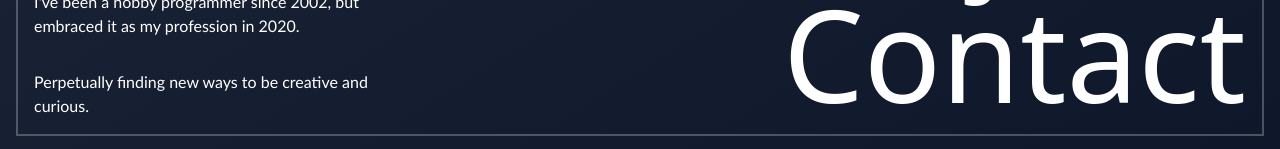
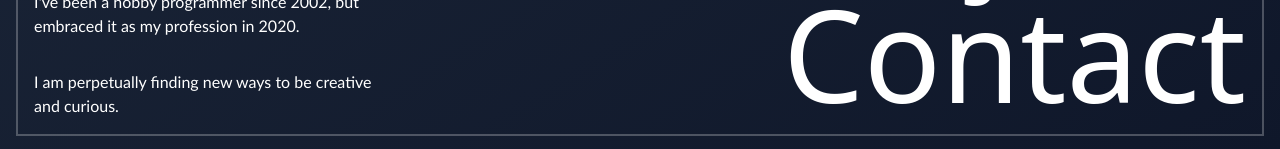
Before and after one commit to luketpena/portfolio-2024, a React (Vite) app: page / in a window 1280 px wide. Shown: the part 648-797 px from the top of the page. Built offline with nearby package versions, Linux system fonts and the light colour scheme.

Commit message:
chore: minor update to language

```diff
--- a/src/pages/HomePage/HomePage.tsx
+++ b/src/pages/HomePage/HomePage.tsx
@@ -37,10 +37,10 @@ export const HomePage: React.FC = () => {
             I've been a hobby programmer since 2002, but embraced it as my
             profession in 2020.
           </p>
-          <p>Perpetually finding new ways to be creative and curious.</p>
+          <p>I am perpetually finding new ways to be creative and curious.</p>
         </div>
 
-        {/* Biiig links */}
+        {/* Biiiig links */}
         <div className="home-page_links">
           {links.map((link) => (
             <NavLink
```
